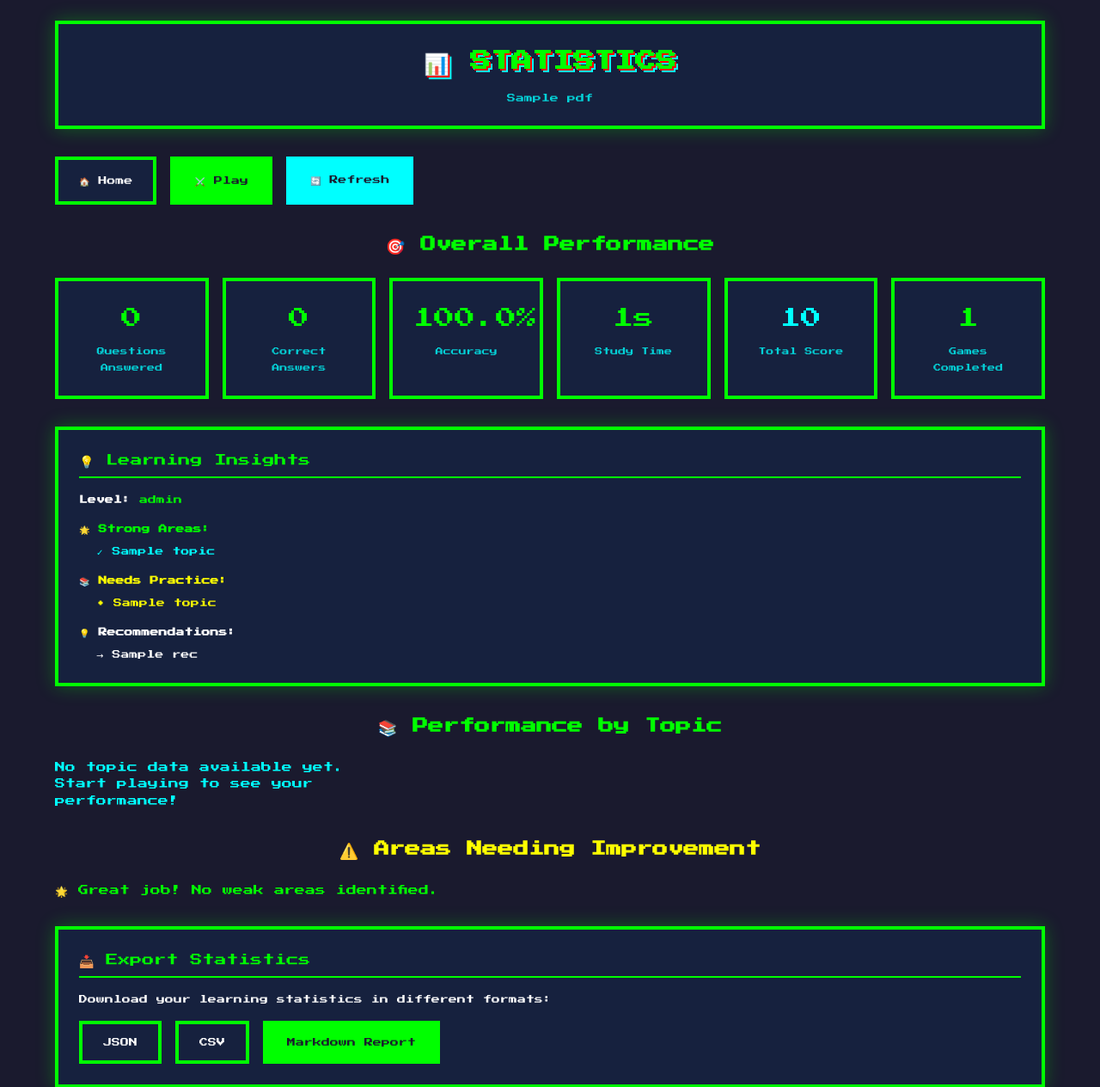
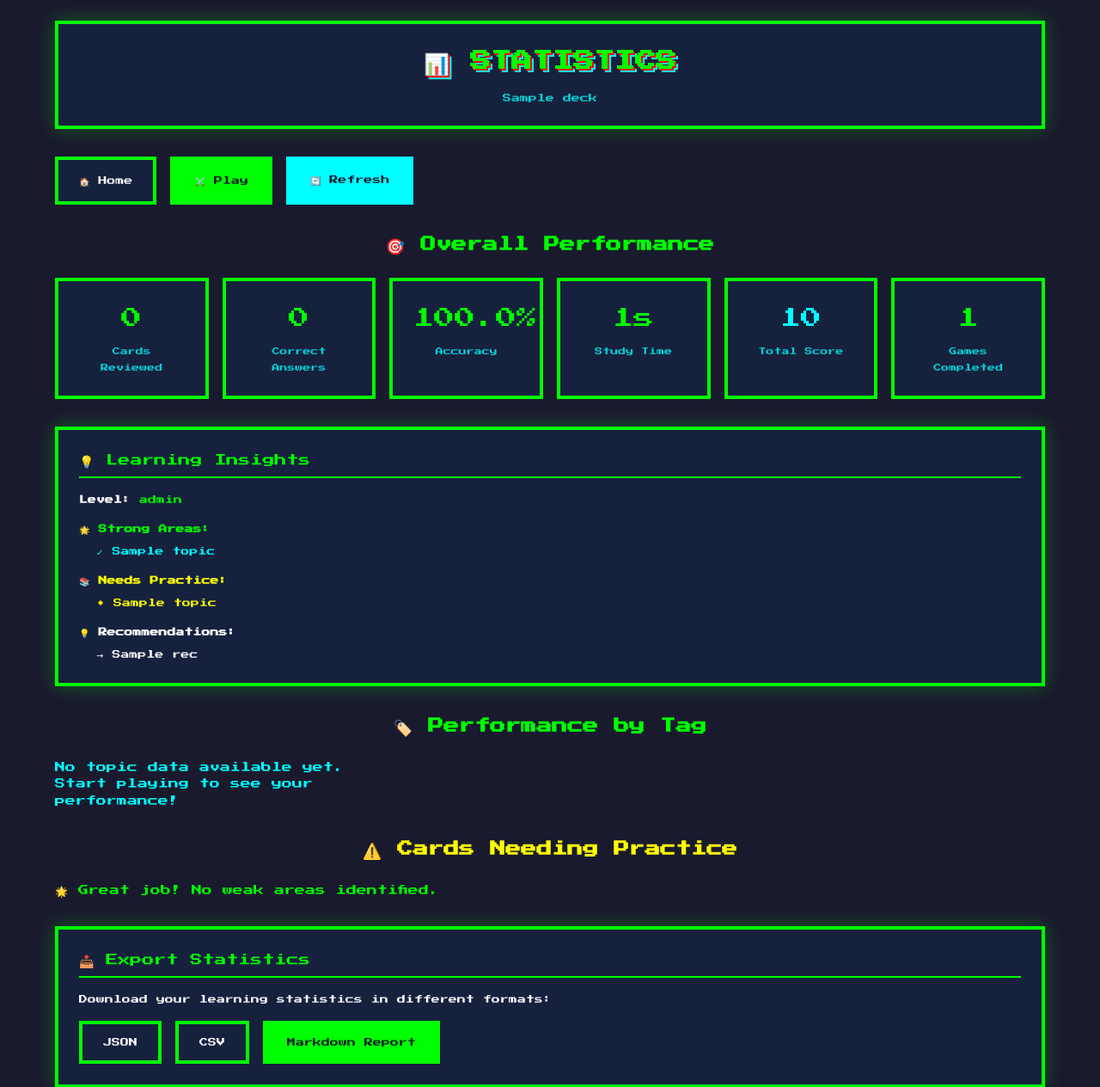
Before and after one commit to floringugu/educational-roguelike-game, a Flask app: template templates/stats.html in a window 1280 px wide. Shown: the top 1264 px of the page at 86% size. Run offline with Flask 3, Linux system fonts and the light colour scheme; the template is opened without the code that fills it: most values are stand-ins (such as "Sample title", 1, 10 or a date in 2020); some libraries are stand-ins or nearby versions.

Commit message:
feat: Update stats and saves pages for Anki deck system
Updated remaining templates and JavaScript to complete the conversion
from PDF system to Anki deck system.

Changes to stats.html:
- Changed pdf.title to deck.deck_name throughout
- Changed data-pdf-id to data-deck-id
- Updated "Questions Answered" to "Cards Reviewed"
- Changed "Performance by Topic" to "Performance by Tag"
- Changed "Areas Needing Improvement" to "Cards Needing Practice"

Changes to saves.html:
- Changed pdf.title to deck.deck_name
- Changed pdf.id to deck.id in all links
- Updated JavaScript to use deck_id instead of pdf_id

Changes to stats.js:
- Renamed pdfId to deckId throughout the class
- Updated all API endpoints from /api/stats/${this.pdfId} to /api/stats/${this.deckId}
- Updated dataset reference from dataset.pdfId to dataset.deckId

All frontend pages now consistently use deck terminology and are fully
compatible with the Anki CSV flashcard system.

```diff
--- a/static/js/stats.js
+++ b/static/js/stats.js
@@ -1,13 +1,13 @@
 /**
  * ═══════════════════════════════════════════════════════════════════
- * 📊 EDUCATIONAL ROGUELIKE - STATISTICS
+ * 📊 EDUCATIONAL ROGUELIKE - STATISTICS (Anki Flashcard System)
  * Statistics visualization and management
  * ═══════════════════════════════════════════════════════════════════
  */
 
 class StatsManager {
-    constructor(pdfId) {
-        this.pdfId = pdfId;
+    constructor(deckId) {
+        this.deckId = deckId;
         this.stats = null;
         this.init();
     }
@@ -46,7 +46,7 @@ class StatsManager {
         try {
             this.showLoading();
 
-            const response = await fetch(`/api/stats/${this.pdfId}`);
+            const response = await fetch(`/api/stats/${this.deckId}`);
             const data = await response.json();
 
             if (!response.ok) {
@@ -204,7 +204,7 @@ class StatsManager {
         try {
             this.showLoading('Exporting...');
 
-            const response = await fetch(`/api/stats/export/${this.pdfId}/${format}`);
+            const response = await fetch(`/api/stats/export/${this.deckId}/${format}`);
             const data = await response.json();
 
             if (!response.ok) {
@@ -288,9 +288,9 @@ class StatsManager {
 document.addEventListener('DOMContentLoaded', () => {
     const statsContainer = document.getElementById('stats-container');
     if (statsContainer) {
-        const pdfId = statsContainer.dataset.pdfId;
-        if (pdfId) {
-            window.statsManager = new StatsManager(parseInt(pdfId));
+        const deckId = statsContainer.dataset.deckId;
+        if (deckId) {
+            window.statsManager = new StatsManager(parseInt(deckId));
         }
     }
 });
--- a/templates/stats.html
+++ b/templates/stats.html
@@ -3,20 +3,20 @@
 <head>
     <meta charset="UTF-8">
     <meta name="viewport" content="width=device-width, initial-scale=1.0">
-    <title>Statistics - {{ pdf.title }}</title>
+    <title>Statistics - {{ deck.deck_name }}</title>
     <link rel="stylesheet" href="{{ url_for('static', filename='css/pixel-style.css') }}">
 </head>
 <body>
-    <div class="container" id="stats-container" data-pdf-id="{{ pdf.id }}">
+    <div class="container" id="stats-container" data-deck-id="{{ deck.id }}">
         <!-- Header -->
         <div class="page-header">
             <h1 class="page-title">📊 STATISTICS</h1>
-            <p class="page-subtitle">{{ pdf.title }}</p>
+            <p class="page-subtitle">{{ deck.deck_name }}</p>
         </div>
 
         <div class="btn-group mb-xl">
             <a href="/" class="btn">🏠 Home</a>
-            <a href="/game/{{ pdf.id }}" class="btn btn-primary">⚔️ Play</a>
+            <a href="/game/{{ deck.id }}" class="btn btn-primary">⚔️ Play</a>
             <button id="refresh-stats" class="btn btn-secondary">🔄 Refresh</button>
         </div>
 
@@ -26,7 +26,7 @@
         <div class="stats-grid">
             <div class="stat-box">
                 <span class="stat-value" id="total-answers">0</span>
-                <span class="stat-label">Questions Answered</span>
+                <span class="stat-label">Cards Reviewed</span>
             </div>
             <div class="stat-box">
                 <span class="stat-value" id="correct-answers">0</span>
@@ -90,14 +90,14 @@
         </div>
         {% endif %}
 
-        <!-- Topic Performance -->
-        <h2 class="text-center text-primary mb-lg mt-xl">📚 Performance by Topic</h2>
+        <!-- Tag Performance -->
+        <h2 class="text-center text-primary mb-lg mt-xl">🏷️ Performance by Tag</h2>
         <div id="topic-performance" class="card-grid">
             <!-- Will be populated by JavaScript -->
         </div>
 
         <!-- Weak Areas -->
-        <h2 class="text-center text-warning mb-lg mt-xl">⚠️ Areas Needing Improvement</h2>
+        <h2 class="text-center text-warning mb-lg mt-xl">⚠️ Cards Needing Practice</h2>
         <div id="weak-areas">
             <!-- Will be populated by JavaScript -->
         </div>
```
Also changed, not shown: templates/saves.html (+5 -5 lines).
